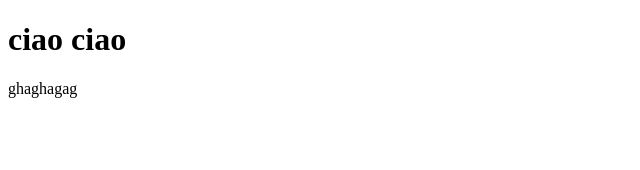
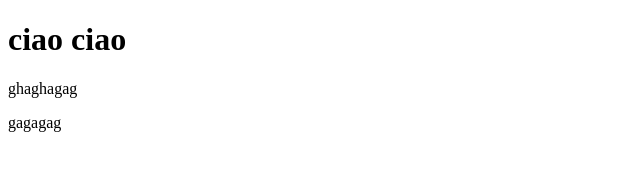
Before and after one commit to EdoardoPosfortunato/GIT-Test2, a plain HTML site: page index.html in a window 1280 px wide. Shown: the full height of the page, 0-640 px from the left. Drawn offline with Linux system fonts and the light colour scheme.

Commit message:
resp:aaa

```diff
--- a/index.html
+++ b/index.html
@@ -8,5 +8,7 @@
 <body>
     <h1>ciao ciao</h1>
     <p>ghaghagag</p>
+    <p>gagagag</p>
+
 </body>
 </html>
```
